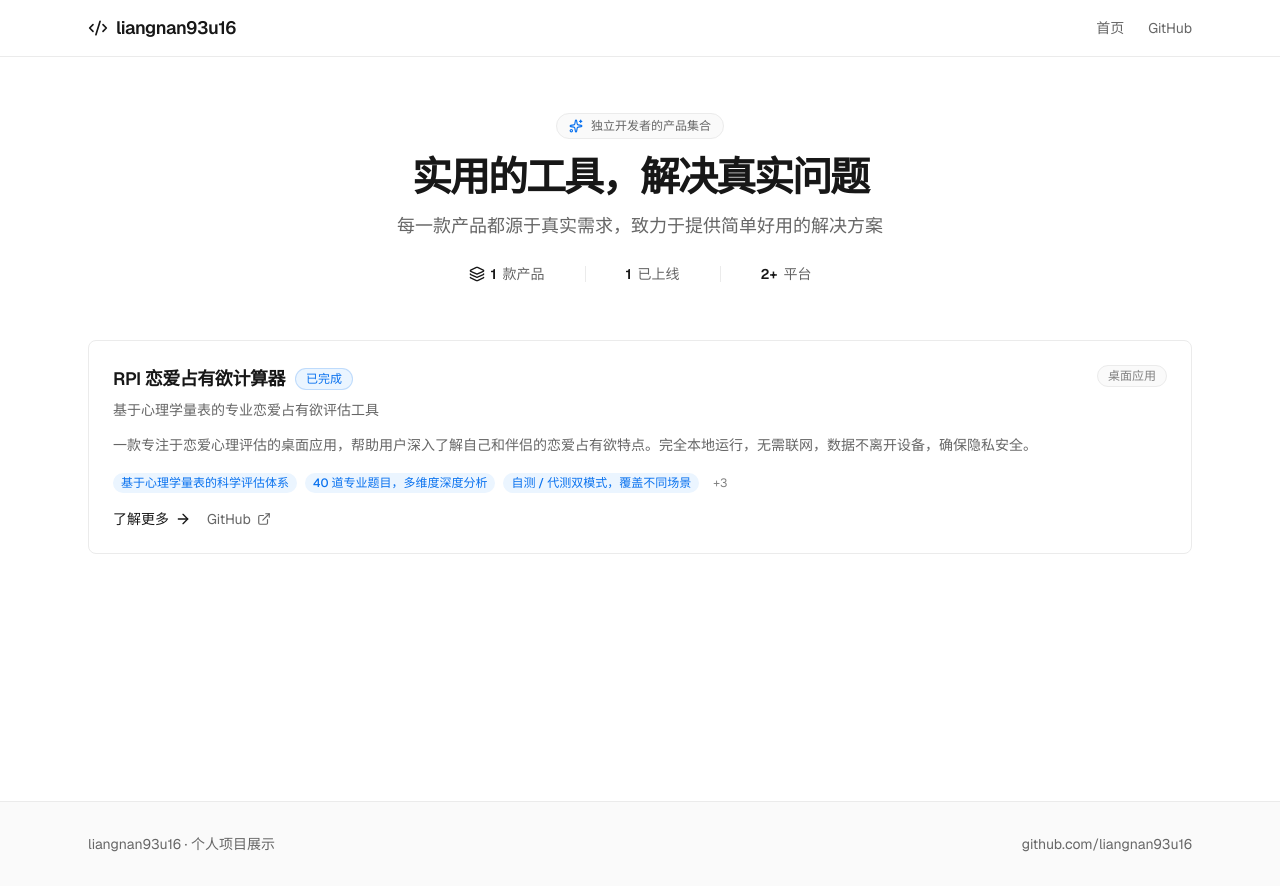
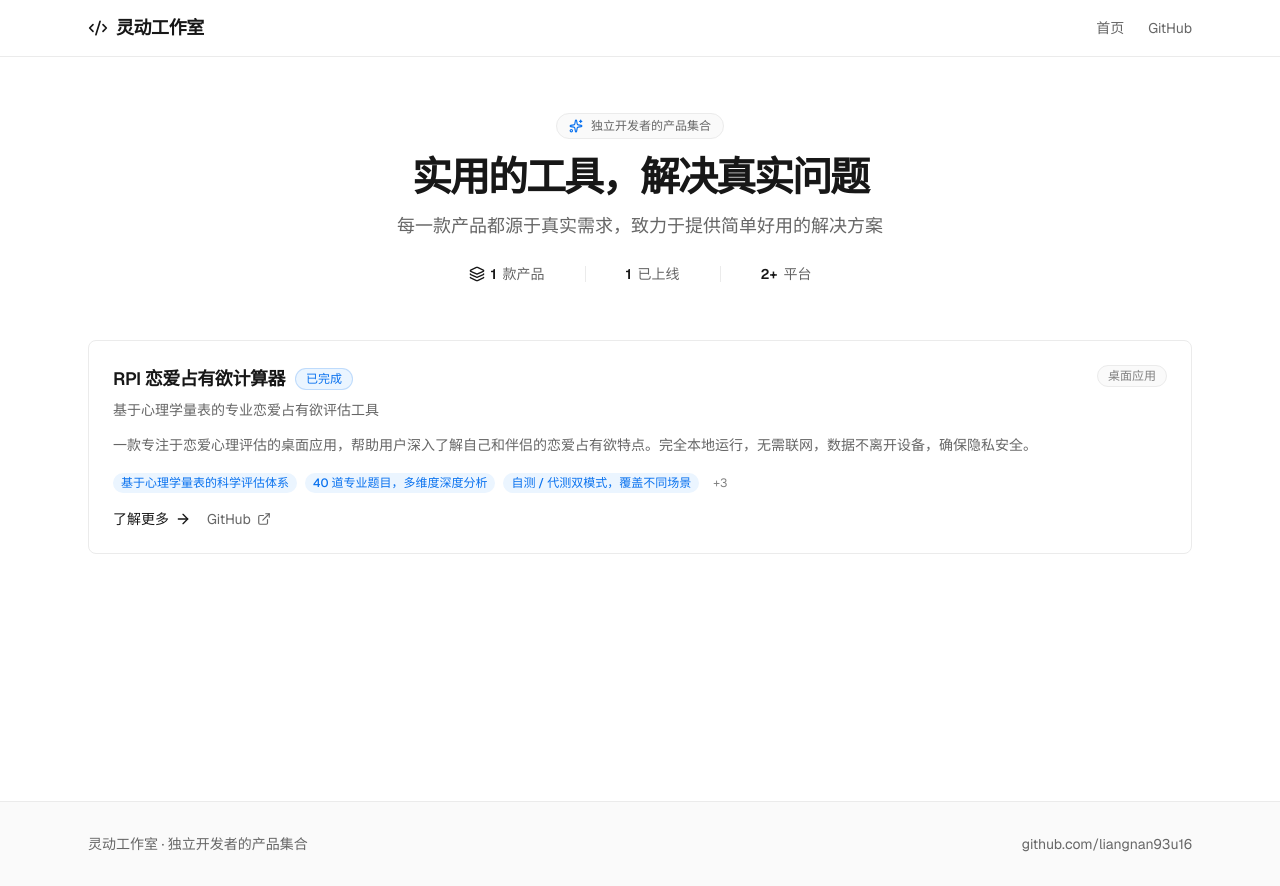
Before and after one commit to liangnan93u16/liangnan93u16.github.io, a React (Vite) app: page / in a window 1280 px wide. Built offline with nearby package versions, Linux system fonts and the light colour scheme.

Commit message:
chore: 品牌名称改为灵动工作室
Co-Authored-By: Claude Opus 4.6 <noreply@anthropic.com>

```diff
--- a/src/components/Footer.tsx
+++ b/src/components/Footer.tsx
@@ -3,7 +3,7 @@ export default function Footer() {
     <footer className="border-t border-[#ebebeb] bg-[#fafafa] mt-auto">
       <div className="max-w-6xl mx-auto px-6 py-8">
         <div className="flex flex-col sm:flex-row items-center justify-between gap-4 text-sm text-[#666]">
-          <p>liangnan93u16 · 个人项目展示</p>
+          <p>灵动工作室 · 独立开发者的产品集合</p>
           <a
             href="https://github.com/liangnan93u16"
             target="_blank"
--- a/src/components/Header.tsx
+++ b/src/components/Header.tsx
@@ -7,7 +7,7 @@ export default function Header() {
       <div className="max-w-6xl mx-auto px-6 h-14 flex items-center justify-between">
         <Link to="/" className="flex items-center gap-2 text-[#171717] hover:text-black transition-colors">
           <Code2 className="w-5 h-5" />
-          <span className="font-semibold text-lg tracking-tight">liangnan93u16</span>
+          <span className="font-semibold text-lg tracking-tight">灵动工作室</span>
         </Link>
         <nav className="flex items-center gap-6 text-sm">
           <Link to="/" className="text-[#666] hover:text-[#171717] transition-colors">
```
